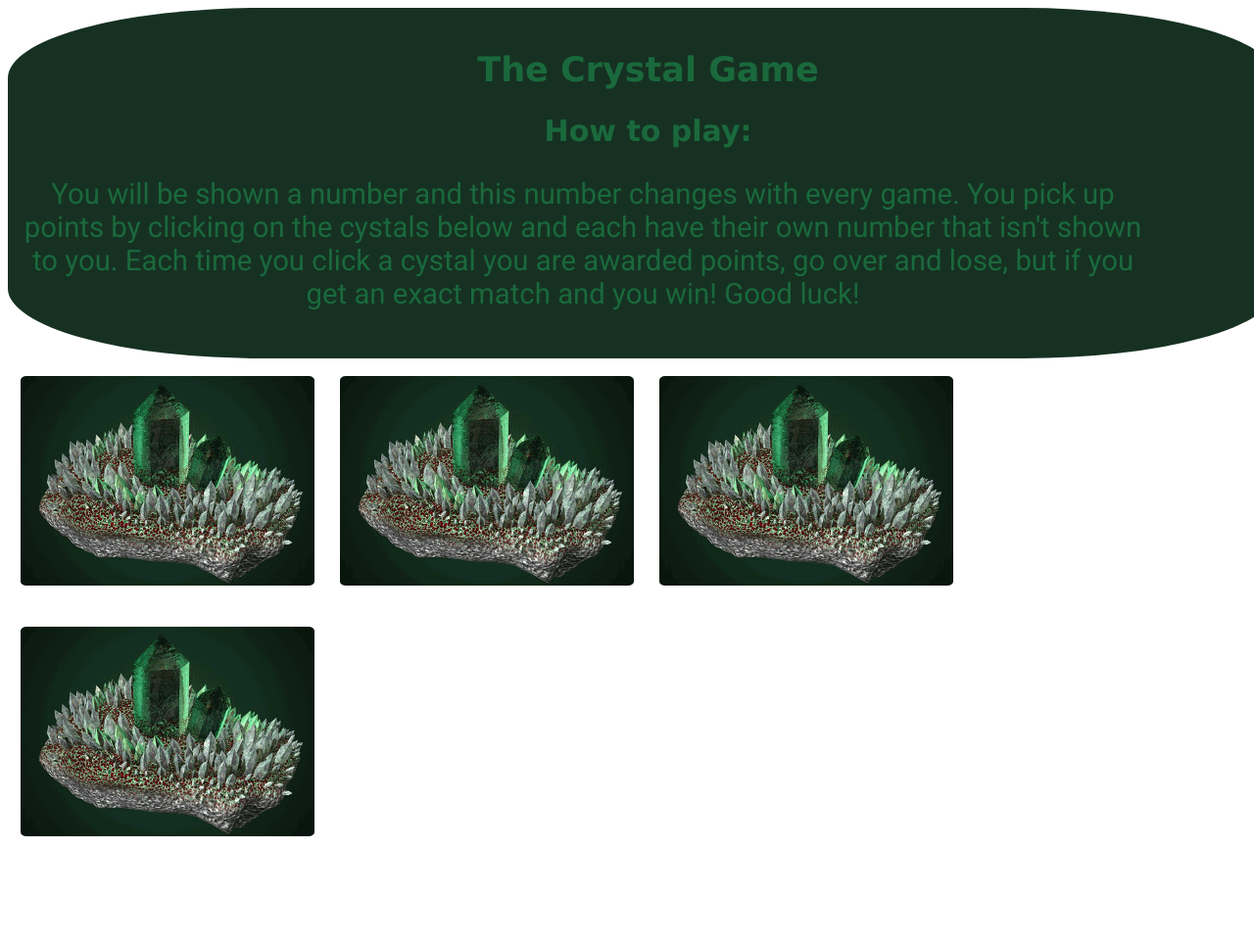
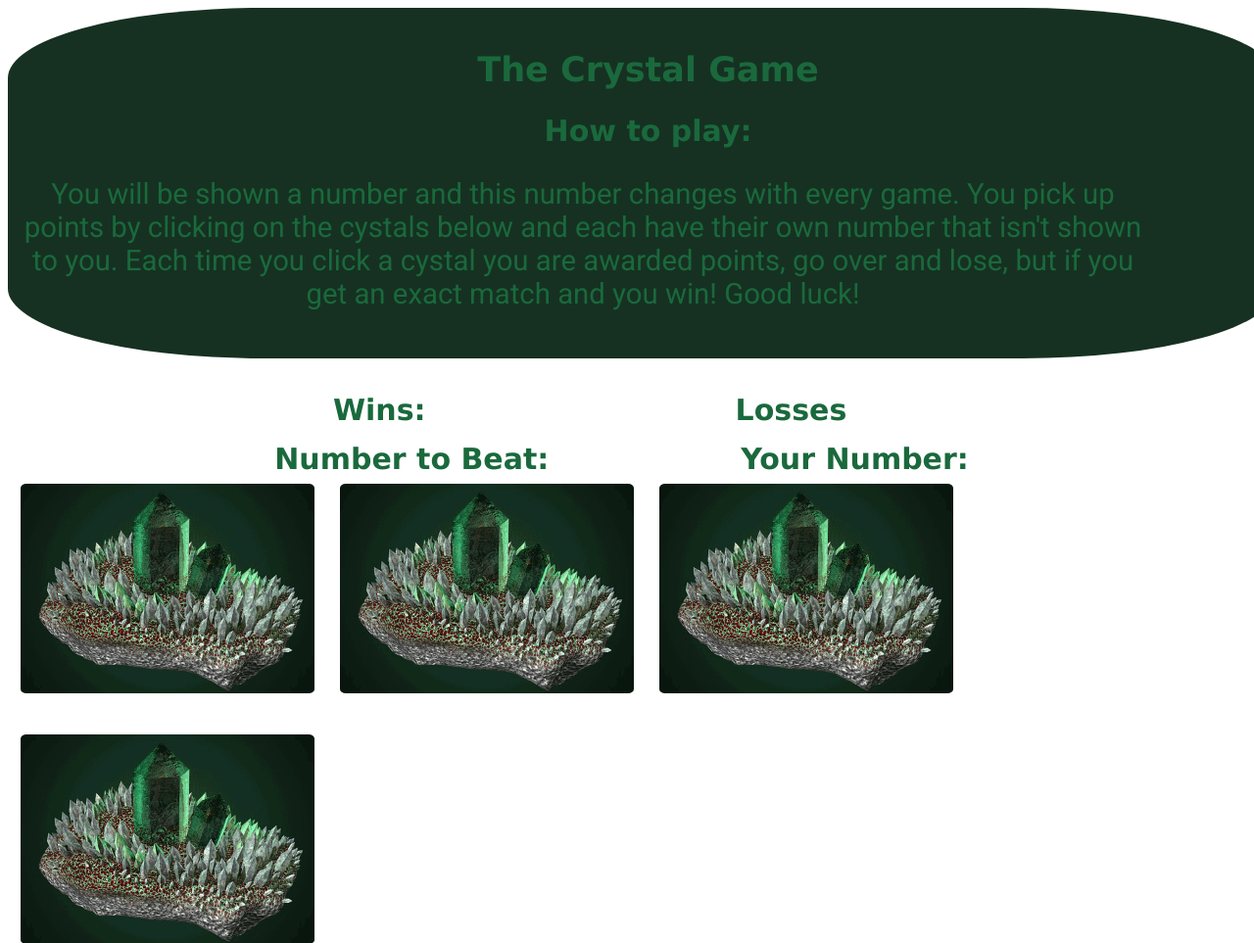
Before and after one commit to coffeeteer/week-4-game, a PHP site: page /portfolio/index.html in a window 1280 px wide. Shown: the top 963 px of the page at 98% size. Before the commit the page ends 854 px from the top, so only its background shows below. Run offline with PHP 8.4, Linux system fonts and the light colour scheme; some web fonts are replaced.

Commit message:
more js added

```diff
--- a/assets/css/style.css
+++ b/assets/css/style.css
@@ -46,5 +46,30 @@ button {
 .img-div{
 	margin: 40px;
 	float: left;
+}
 
+.title-pos1 {
+	display: inline-block;
+	position: relative;
+	left: 320px;
+	top: 0px;
 }
+.title-pos2 {
+	display: inline-block;
+	position: relative;
+	left: 620px;
+	top: 0px;
+}
+.title-pos3 {
+	display: inline-block;
+	position: relative;
+	left: 20px;
+	top: 50px;
+	margin-bottom: 50px;
+}
+.title-pos4 {
+	display: inline-block;
+	position: relative;
+	left: 200px;
+	top: 50px;
+}
--- a/assets/javascript/game.js
+++ b/assets/javascript/game.js
@@ -1,15 +1,28 @@
 $(document).ready(function() {
 
-	// function getRandNum(50, 93){
-	// 	return Math.random() * (93 - 50) + 50;
-	// }
+	// create random number between 50 & 93
+	function getRandNum(){
+		return Math.random() * (93 - 50) + 50;
+	}
+	console.log(getRandNum);
+	//when user clicks gets the number 10 on score
+	$('#img1').click(function() {
+		$('#img1').html(10);
+	});
 
-	// console.log(getRandNum);
+	//when user clicks gets the number 20 on score
+	$('#img2').click(function() {
+		$('#img2').html(20);
+	});
+
+	//when user clicks gets the number 5 on score
+	$('#img3').click(function() {
+		$('#img3').html(5);
+	});
+
+	//when user clicks gets the number 3 on score
+	$('#img4').click(function() {
+		$('#img4').html(3);
+	});
 
 });
-
-	function getRandNum(50, 93){
-		return Math.random() * (93 - 50) + 50;
-	}
-
-	console.log(getRandNum);
--- a/portfolio/index.html
+++ b/portfolio/index.html
@@ -19,7 +19,10 @@
 			<h2>How to play:</h2>
 			<p class="how-to-play">You will be shown a number and this number changes with every game. You pick up points by clicking on the cystals below and each have their own number that isn't shown to you. Each time you click a cystal you are awarded points, go over and lose, but if you get an exact match and you win! Good luck!</p>
 		</div>
-
+		<h2 id="win" class="title-pos1">Wins:</h2>
+		<h2 id="loss" class="title-pos2">Losses</h2>
+		<h2 id="cpuNum" class="title-pos3">Number to Beat:</h2>
+		<h2 id="playerNum" class="title-pos4">Your Number:</h2>
 		<div>
 			<div class="img-div"><button type="button"><img src="../assets/images/crystal-img.png" id="img1" class="crys_img"></button></div>
 			<div class="img-div"><button type="button"><img src="../assets/images/crystal-img.png" id="img2" class="crys_img"></button></div>
```
